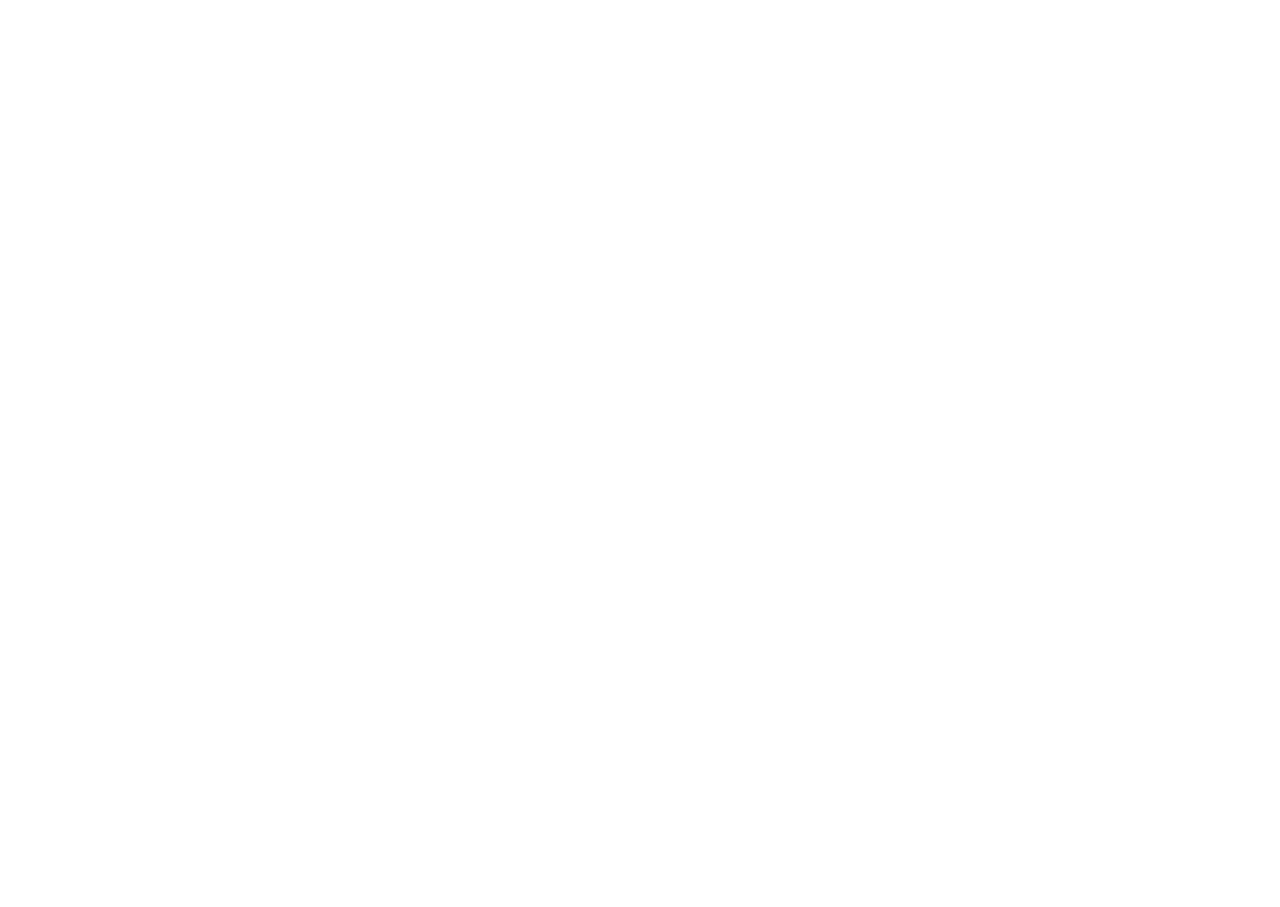
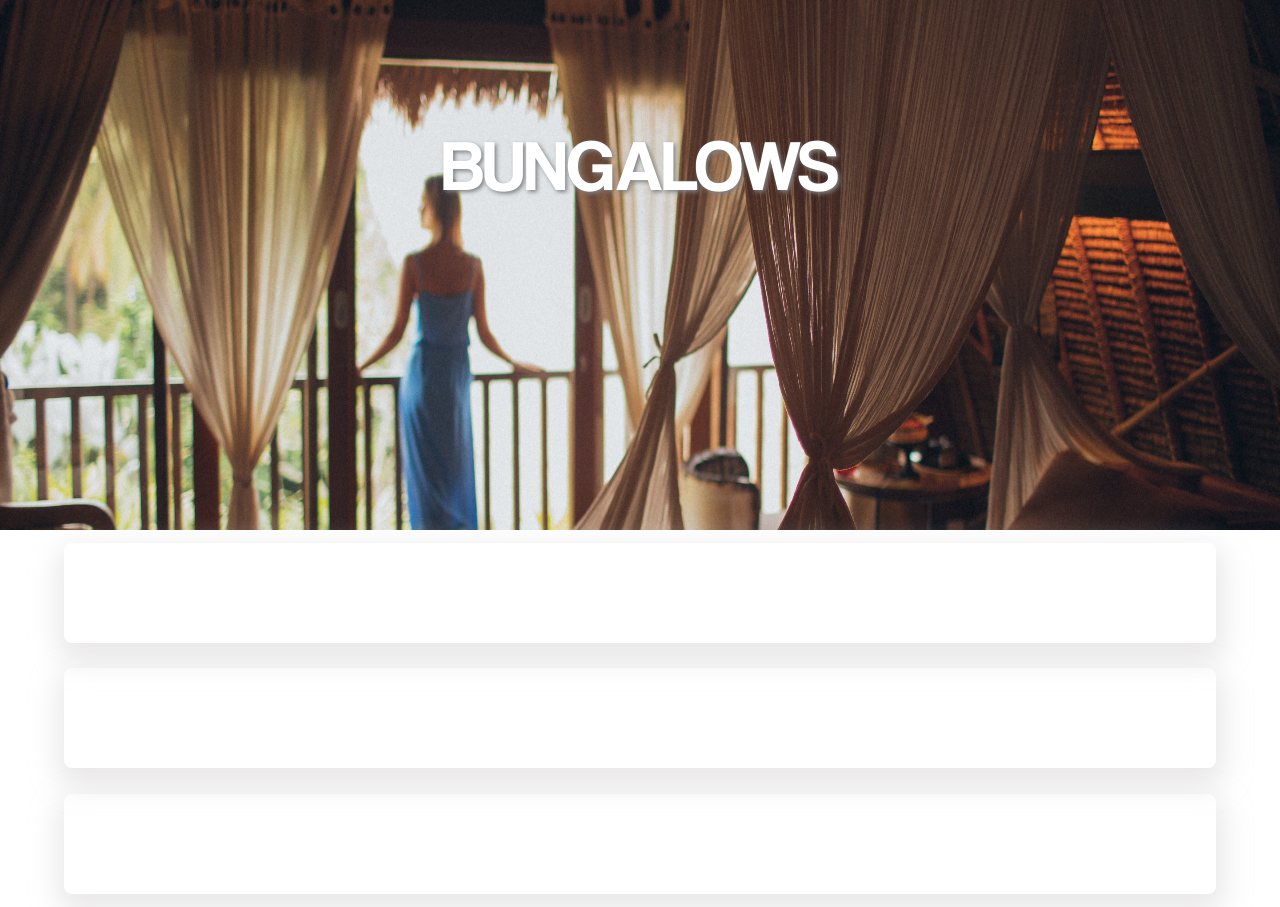
Before and after one commit to KenBoost/hotel-jb-app-, a React (Create React App) app: page /rooms in a window 1280 px wide. Shown: the part 260-1167 px from the top of the page. Before the commit the page ends 800 px from the top, so only its background shows below. Built offline with nearby package versions, Linux system fonts and the light colour scheme.

Commit message:
rooms header done

```diff
--- a/src/components/Carrusel/index.scss
+++ b/src/components/Carrusel/index.scss
@@ -22,6 +22,7 @@ $font-arial: Arial, Helvetica, sans-serif;
     h3{
       font-size: 2.9rem;
       font-family: $font-coolvetica;
+      text-shadow: 2px 2px 4px rgb(82, 82, 82);
     }
     p{
       font-size: 1.6rem;
--- a/src/components/Importedimages/index.jsx
+++ b/src/components/Importedimages/index.jsx
@@ -2,5 +2,7 @@ import Carrusel10 from '../../assets/images/visuals/carrusel40.png'
 import Carrusel20 from '../../assets/images/visuals/carrusel2.jpeg'
 import Carrusel30 from '../../assets/images/visuals/carrusel4.jpeg'
 
+import Habitacion1 from '../../assets/images/habitaciones/habitaciones.jpg'
+import Habitacion2 from '../../assets/images/habitaciones/habitaciones2.jpeg'
 
-export { Carrusel10, Carrusel20, Carrusel30};
+export { Carrusel10, Carrusel20, Carrusel30, Habitacion1, Habitacion2};
--- a/src/pages/Rooms/index.jsx
+++ b/src/pages/Rooms/index.jsx
@@ -1,9 +1,20 @@
 import React from 'react'
+import './index.scss'
+import { Habitacion1, Habitacion2} from "../../components/Importedimages";
 
 
-const Room = () =>{
-    return(
-       <h2>Hi</h2>
-    )
-}
-export default Room
+const Room = () => {
+  return (
+    <div>
+      <div className="partearriba">
+        <h2>BUNGALOWS</h2>
+      </div>
+      <div className='partemedia'>
+        <div className='room1'></div>
+        <div className='room2'></div>
+        <div className='room3'></div>
+      </div>
+    </div>
+  );
+};
+export default Room;
--- a/src/pages/Rooms/index.scss
+++ b/src/pages/Rooms/index.scss
@@ -0,0 +1,41 @@
+$font-helvetica-neue: 'Helvetica Neue', sans-serif;
+$font-la-belle-aurore: 'La Belle Aurore', sans-serif;
+$font-coolvetica: 'Coolvetica', sans-serif;
+$font-arial: Arial, Helvetica, sans-serif;
+
+.partearriba{
+    height: 90vh;
+    display: flex;
+    flex-direction: column;
+    justify-content: center;
+    align-items: center;
+    background-image: url("../../assets/images/habitaciones/habitaciones.jpg");
+    background-size: 100% 150%;
+    background-repeat: no repeat;
+
+    h2{
+        font-family: $font-coolvetica;
+        color: white;
+        text-shadow: 2px 2px 4px grey;
+        font-size: 4.5rem;
+
+    }
+}
+
+.partemedia{
+    display: flex;
+    flex-direction: column;
+    justify-content: center;
+    align-items: center;
+
+    .room1,.room2,.room3{
+        height: 100px;
+        width: 90%;
+        margin-top: 1%;
+        margin-bottom: 1%;
+        border-radius: 8px;
+        box-shadow: 1px 11px 29px 6px rgba(216, 210, 210, 0.75);
+        -webkit-box-shadow: 1px 11px 29px 6px rgba(225, 223, 223, 0.75);
+        -moz-box-shadow: 1px 11px 29px 6px rgba(218, 215, 215, 0.75);
+    }
+}
```
Also changed, not shown: src/assets/images/habitaciones/habitaciones.jpg (added), src/assets/images/habitaciones/habitaciones2.jpeg (added).
